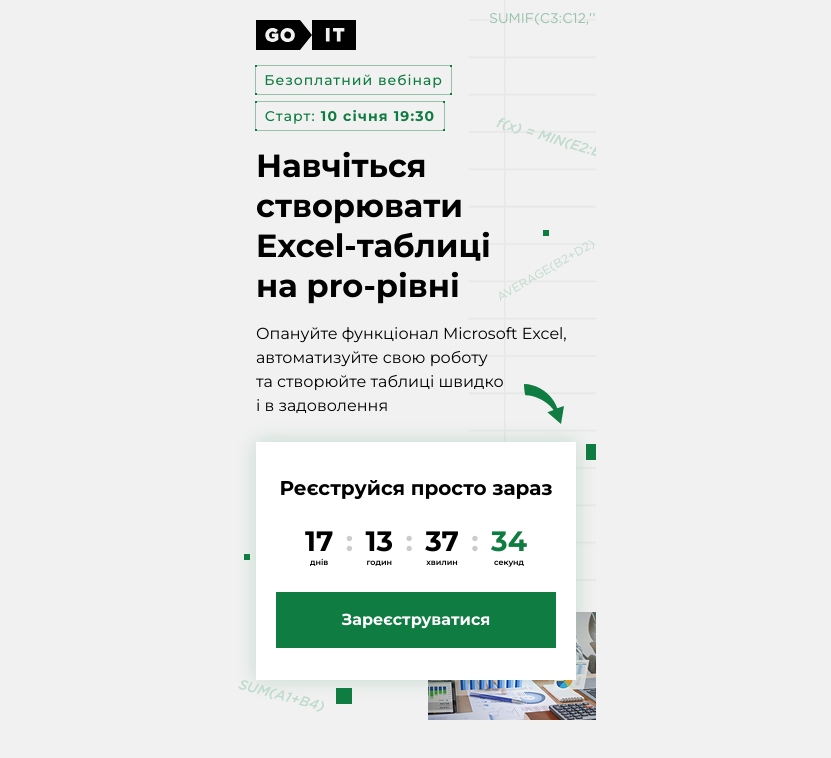
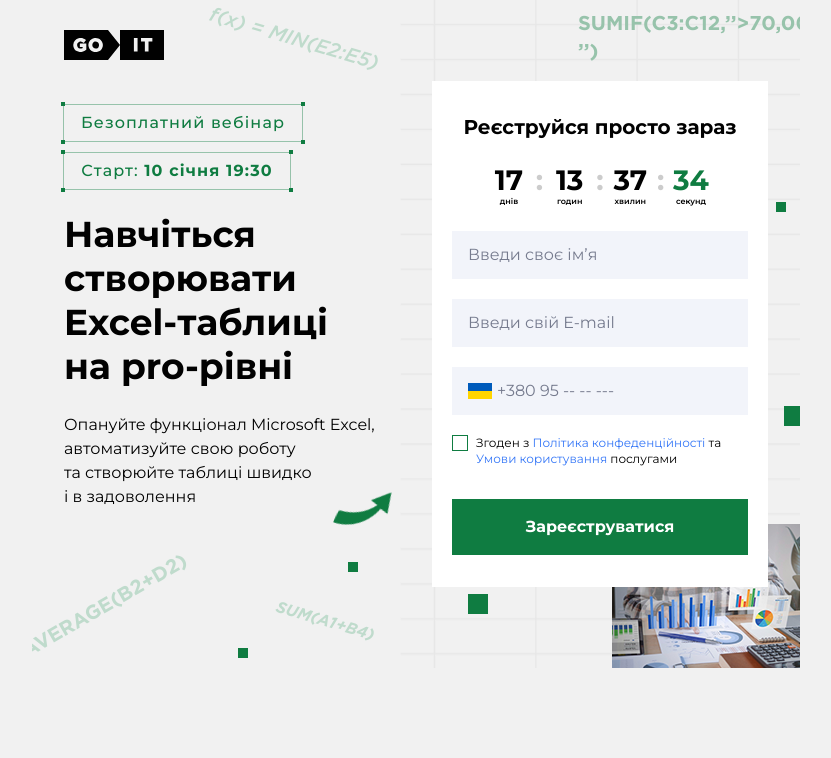
Before and after one commit to SergeiAntonenko/Registration-form, a website built with Vite: page index.html in a window 1280 px wide. Shown: the whole page, without its empty margins (224-1055 px from the left). Built offline with nearby package versions, Linux system fonts and the light colour scheme.

Commit message:
create tablet

```diff
--- a/index.html
+++ b/index.html
@@ -22,20 +22,39 @@
   <body>
     <section class="webinar">
       <div class="container webinar-container">
-        <img class="back-img" src="./src/images/back-img.png" alt="image" />
-        <div class="formula one">SUMIF(C3:C12,’’>70,000’’)</div>
+        <picture class="back-img">
+          <source
+            media="(max-width: 767.98px)"
+            srcset="./src/images/back-img.png"
+            type="image/png"
+          />
+          <source
+            media="(min-width: 768px)"
+            srcset="./src/images/back-img-tablet.png"
+            type="image/png"
+          />
+          <img src="./src/images/back-img.png" alt="image" />
+        </picture>
+
+        <div class="formula one">SUMIF(C3:C12,’’>70,000<br />’’)</div>
+
+        <div class="webinar-info">
           <div class="logo">
-          <a href="/"
+            <a href="https://sergeiantonenko.github.io/Registration-form/"
               ><img class="logo-img" src="./src/images/logo.svg" alt="logo"
             /></a>
           </div>
-        <div class="webinar-info">
           <div class="rectangle one"></div>
           <div class="rectangle two"></div>
+          <div class="rectangle five"></div>
+          <div class="rectangle six"></div>
+          <div class="rectangle seven"></div>
+
           <div class="formula two">
             <span class="nowrap">f(x) = MIN(E2:E5)</span>
           </div>
           <div class="formula three">AVERAGE(B2+D2)</div>
+          <div class="formula five">SUM(A1+B4)</div>
           <div class="webinar-info-subtitle-container">
             <div class="webinar-info-subtitle big">
               <div class="corner left-top"></div>
@@ -98,11 +117,11 @@
           <div class="rectangle four"></div>
           <div class="formula four">SUM(A1+B4)</div>
         </div>
-      </div>
+        <div class="modal-wrapper">
           <div class="modal">
             <div class="modal-nav">
               <div class="logo">
-            <a href="/"
+                <a href="https://sergeiantonenko.github.io/Registration-form/"
                   ><img class="logo-img" src="./src/images/logo.svg" alt="logo"
                 /></a>
               </div>
@@ -125,17 +144,23 @@
                 </div>
                 <div class="webinar-register-timer-colon">:</div>
                 <div class="webinar-register-timer-field">
-              <span class="webinar-register-timer-value" data-hours>00</span>
+                  <span class="webinar-register-timer-value" data-hours
+                    >00</span
+                  >
                   <span class="webinar-register-timer-label">годин</span>
                 </div>
                 <div class="webinar-register-timer-colon">:</div>
                 <div class="webinar-register-timer-field">
-              <span class="webinar-register-timer-value" data-minutes>00</span>
+                  <span class="webinar-register-timer-value" data-minutes
+                    >00</span
+                  >
                   <span class="webinar-register-timer-label">хвилин</span>
                 </div>
                 <div class="webinar-register-timer-colon">:</div>
                 <div class="webinar-register-timer-field">
-              <span class="webinar-register-timer-value seconds" data-seconds
+                  <span
+                    class="webinar-register-timer-value seconds"
+                    data-seconds
                     >00</span
                   >
                   <span class="webinar-register-timer-label">секунд</span>
@@ -192,6 +217,8 @@
               </form>
             </div>
           </div>
+        </div>
+      </div>
     </section>
 
     <script type="module" src="./src/main.js"></script>
--- a/src/css/registration-form.css
+++ b/src/css/registration-form.css
@@ -6,7 +6,7 @@
 .webinar-container {
   background-image: url("../images/table-decor.png");
   background-repeat: no-repeat;
-  background-position: right;
+  background-position: right top;
   position: relative;
   overflow: hidden;
 }
@@ -120,6 +120,7 @@
   display: flex;
   flex-direction: column;
   align-items: center;
+  width: 40px;
 }
 
 .webinar-register-timer-value {
@@ -177,7 +178,7 @@
 .rectangle.one {
   width: 6px;
   height: 6px;
-  top: 180px;
+  top: 210px;
   right: 27px;
 }
 
@@ -202,6 +203,18 @@
   left: 80px;
 }
 
+.rectangle.five {
+  display: none;
+}
+
+.rectangle.six {
+  display: none;
+}
+
+.rectangle.seven {
+  display: none;
+}
+
 .formula {
   font-family: "Gotham Pro", serif;
   font-size: 14px;
@@ -215,8 +228,12 @@
 .formula.one {
   color: rgba(151, 195, 171, 1);
 
-  top: 9px;
+  top: 13px;
   left: 253px;
+}
+
+.formula.one br {
+  display: none;
 }
 
 .formula.two {
@@ -224,7 +241,7 @@
   font-style: italic;
   rotate: 16.5deg;
 
-  top: 81px;
+  top: 115px;
   left: 238px;
 }
 
@@ -233,7 +250,7 @@
   line-height: 1.4;
   rotate: -30deg;
 
-  bottom: 162px;
+  bottom: 156px;
   left: 235px;
 }
 
@@ -244,6 +261,10 @@
 
   bottom: -27px;
   left: -19px;
+}
+
+.formula.five {
+  display: none;
 }
 
 .back-img {
@@ -259,12 +280,15 @@
 
 .modal {
   display: none;
-  position: fixed;
+  position: absolute;
   max-width: 360px;
   width: 100%;
-  height: 100vh;
+  height: 100%;
   padding: 0px 20px;
   background-color: rgba(255, 255, 255, 1);
+  top: 0;
+  right: 0;
+  z-index: 999;
 }
 
 .is-visible {
@@ -310,6 +334,10 @@
   outline: none;
 }
 
+.modal-register-form-input::placeholder {
+  color: rgba(118, 123, 142, 1);
+}
+
 .modal-register-form-input:focus {
   outline: 1px solid rgb(189, 191, 198);
 }
@@ -330,13 +358,6 @@
   line-height: 1.33;
   padding-bottom: 12px;
 }
-
-/* .modal-register-form-checkbox {
-  flex-shrink: 0;
-  width: 16px;
-  height: 16px;
-  border: 1px solid rgba(15, 124, 65, 1);
-} */
 
 .modal-register-form-checkbox {
   position: relative;
@@ -390,3 +411,200 @@
 .modal-register-btn:hover {
   background-color: rgb(14, 110, 59);
 }
+
+@media screen and (min-width: 768px) {
+  .webinar-container {
+    display: flex;
+    gap: 32px;
+    background-image: url("../images/table-decor-tablet.png");
+  }
+
+  .webinar-info {
+    max-width: 336px;
+  }
+
+  .webinar-info-subtitle-container {
+    padding-top: 45px;
+    padding-bottom: 24px;
+    gap: 12px;
+  }
+
+  .webinar-info-subtitle {
+    height: 36px;
+    padding: 6px 16px;
+
+    font-size: 16px;
+    font-weight: 500;
+    line-height: 1.5;
+    letter-spacing: 0.07em;
+    text-align: center;
+  }
+
+  .webinar-info-subtitle.big {
+    max-width: 238px;
+  }
+
+  .webinar-info-subtitle.small {
+    max-width: 226px;
+    letter-spacing: 0.07em;
+  }
+
+  .corner {
+    width: 4px;
+    height: 4px;
+  }
+
+  .left-top {
+    top: -3px;
+    left: -3px;
+  }
+
+  .right-top {
+    top: -3px;
+    right: -3px;
+  }
+
+  .left-bottom {
+    bottom: -3px;
+    left: -3px;
+  }
+
+  .right-bottom {
+    bottom: -3px;
+    right: -3px;
+  }
+
+  .webinar-info-title {
+    font-size: 36px;
+    line-height: 1.22;
+    padding-bottom: 24px;
+  }
+
+  .webinar-info-text {
+    font-size: 16px;
+    line-height: 1.5;
+  }
+
+  .webinar-register {
+    display: none;
+  }
+
+  .modal-wrapper {
+    padding-top: 51px;
+    padding-bottom: 51px;
+    z-index: 999;
+  }
+
+  .modal {
+    display: block;
+    position: static;
+    max-width: 336px;
+    max-height: 518px;
+    padding: 32px 20px;
+    top: 81px;
+    right: 32px;
+  }
+
+  .modal-nav {
+    display: none;
+  }
+
+  .formula {
+    font-size: 20px;
+    font-weight: 700;
+    line-height: 1.4;
+  }
+
+  .formula.one {
+    top: 10px;
+    left: 546px;
+  }
+
+  .formula.one br {
+    display: block;
+  }
+
+  .formula.two {
+    top: -4px;
+    left: 142px;
+  }
+
+  .formula.three {
+    font-size: 20px;
+
+    bottom: 18px;
+    left: -52px;
+  }
+
+  .formula.four {
+    font-weight: 700;
+    rotate: 15deg;
+
+    bottom: 0px;
+    left: 0px;
+  }
+
+  .formula.five {
+    display: block;
+    font-size: 16px;
+    line-height: 1.5;
+    font-style: italic;
+    bottom: 4px;
+    left: 210px;
+    rotate: 16.5deg;
+  }
+
+  .vector-img {
+    width: 48px;
+    height: 48px;
+    transform: rotateZ(20deg) rotateX(180deg);
+    bottom: 106px;
+    right: 12px;
+  }
+
+  .rectangle.one {
+    width: 10px;
+    height: 10px;
+    top: 172px;
+    right: -386px;
+  }
+
+  .rectangle.two {
+    width: 20px;
+    height: 20px;
+    bottom: 212px;
+    right: -404px;
+  }
+
+  .rectangle.five {
+    display: block;
+    width: 20px;
+    height: 20px;
+    bottom: 24px;
+    right: -88px;
+  }
+
+  .rectangle.six {
+    display: block;
+    width: 10px;
+    height: 10px;
+    bottom: 66px;
+    right: 42px;
+  }
+
+  .rectangle.seven {
+    display: block;
+    width: 10px;
+    height: 10px;
+    bottom: -20px;
+    left: 174px;
+  }
+}
+
+@media screen and (min-width: 1440px) {
+  .webinar-container {
+    display: flex;
+    gap: 104px;
+    background-image: url("../images/table-decor-tablet.png");
+  }
+}
--- a/src/css/style.css
+++ b/src/css/style.css
@@ -56,3 +56,17 @@
   max-width: 360px;
   padding: 20px 20px 40px 20px;
 }
+
+@media screen and (min-width: 768px) {
+  .container {
+    max-width: 768px;
+    padding: 30px 32px;
+  }
+}
+
+@media screen and (min-width: 1440px) {
+  .container {
+    max-width: 1440px;
+    padding: 40px 112px;
+  }
+}
```
Also changed, not shown: src/images/back-img-desk.png (added), src/images/back-img-tablet.png (added), src/images/table-decor-desk.png (added), src/images/table-decor-tablet.png (added). Lines whose indentation alone changed are shown as unchanged.
